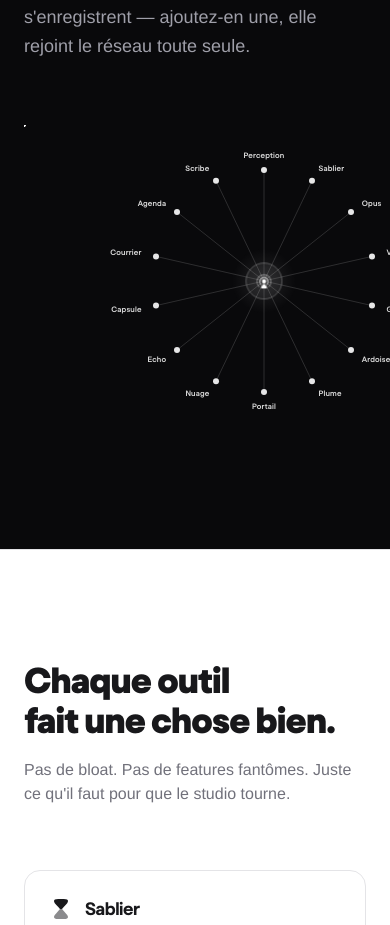
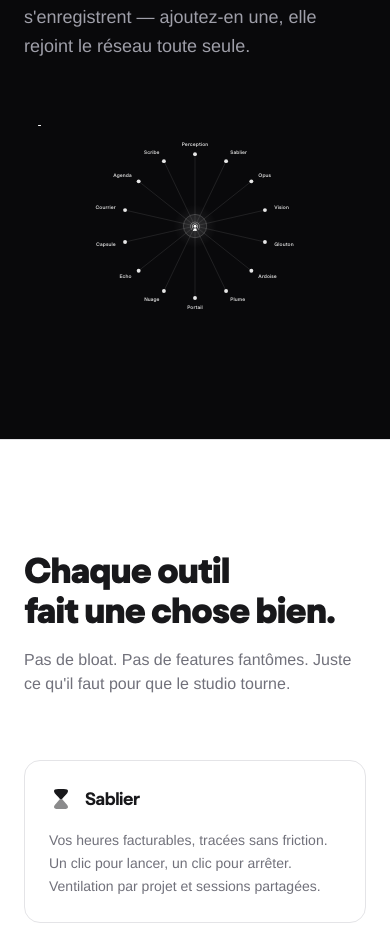
Before and after one commit to FacileStudio/Suite, a SvelteKit app: page / in a window 390 px wide. Shown: the part 1123-2048 px from the top of the page. Built offline with nearby package versions, Linux system fonts and the light colour scheme.

Commit message:
fix interconnectivity graph horizontal scroll on mobile
Remove min-width constraint and scroll wrapper, widen SVG viewBox
to prevent label clipping at edges.

```diff
--- a/src/lib/InterconnectivityGraph.svelte
+++ b/src/lib/InterconnectivityGraph.svelte
@@ -61,7 +61,7 @@
 
 <div bind:this={container} class="graph" class:active>
 	<svg
-		viewBox="0 0 800 520"
+		viewBox="-40 0 880 520"
 		xmlns="http://www.w3.org/2000/svg"
 		class="mx-auto h-auto w-full"
 		aria-label="Schéma des connexions entre les outils Facile via Nook"
--- a/src/routes/+page.svelte
+++ b/src/routes/+page.svelte
@@ -125,10 +125,8 @@
         <p use:reveal={{ delay: 200 }} class="mt-8 max-w-xl text-lg leading-relaxed text-zinc-400">
           Chaque outil émet et reçoit des événements via un bus central. Opus crée un projet, Sablier le reçoit. Plume signe un document, Ardoise le facture. Les apps s'enregistrent — ajoutez-en une, elle rejoint le réseau toute seule.
         </p>
-        <div class="mt-16 -mx-6 overflow-x-auto px-6 sm:mx-0 sm:overflow-visible sm:px-0">
-          <div class="min-w-[480px]">
-            <InterconnectivityGraph />
-          </div>
+        <div class="mt-16">
+          <InterconnectivityGraph />
         </div>
       </div>
     </section>
```
